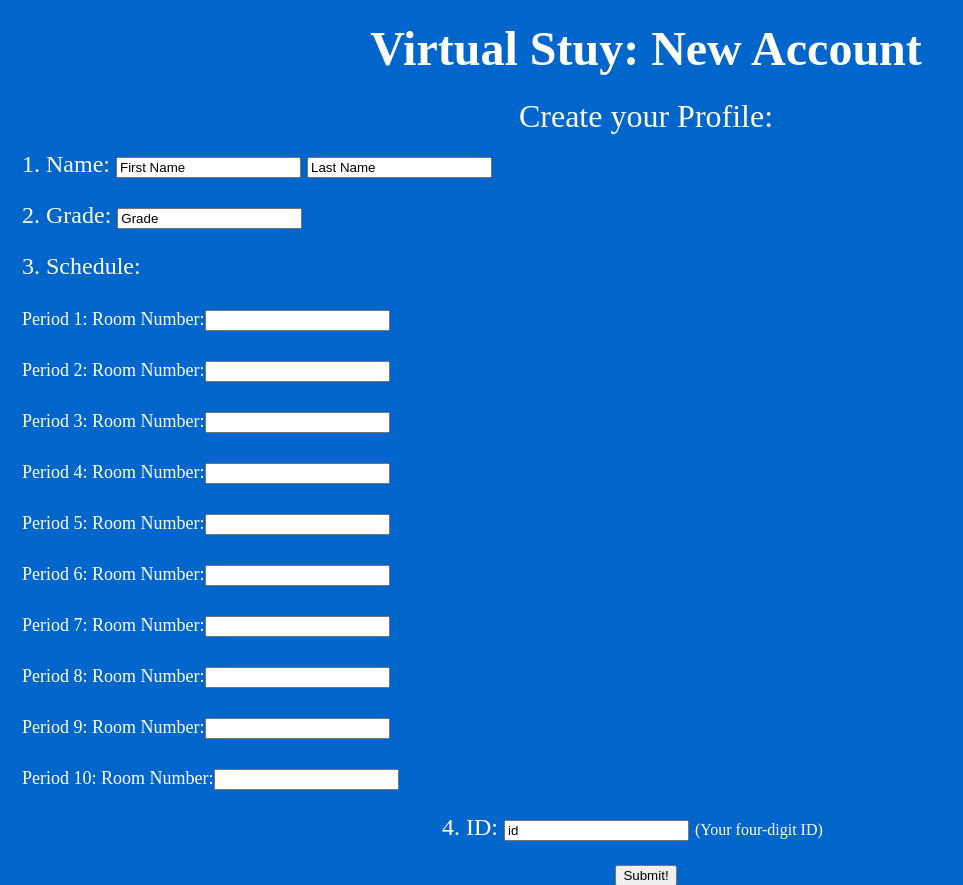
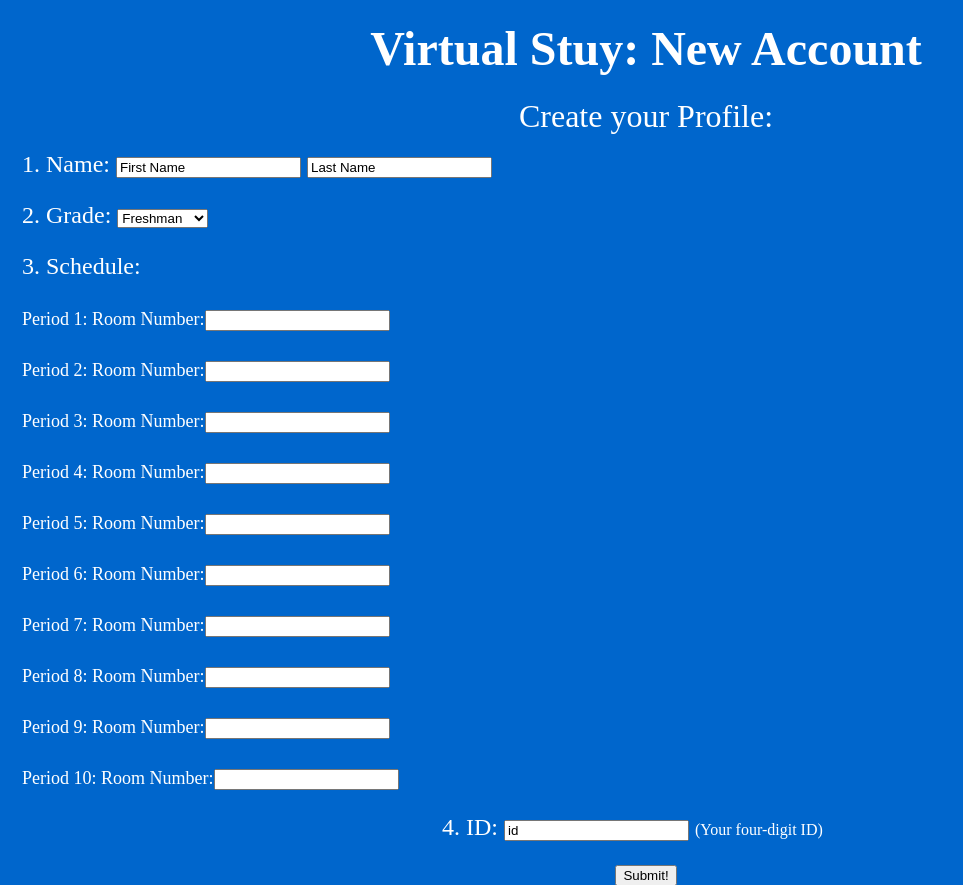
Before and after one commit to dkurk/DOHS, a Flask app: page /account in a window 1280 px wide. Shown: the top 885 px of the page, without its empty margins (0-963 px from the left). Run offline with Flask 2, Linux system fonts and the light colour scheme; some libraries are stand-ins or nearby versions.

Commit message:
I just added the grade dropdown to account.html

```diff
--- a/templates/account.html
+++ b/templates/account.html
@@ -38,7 +38,13 @@ Create your Profile:
 <input type=text id="last" value="Last Name">
 <p>
 
-2. Grade: <input type=text id="grade" value="Grade">
+2. Grade:
+<select id="grade">
+  <option value='9'>Freshman</option>
+  <option value='10'>Sophomore</option>
+  <option value='11'>Junior</option>
+  <option value='12'>Senior</option>
+</select>
 <p>
 
 3. Schedule:
```
